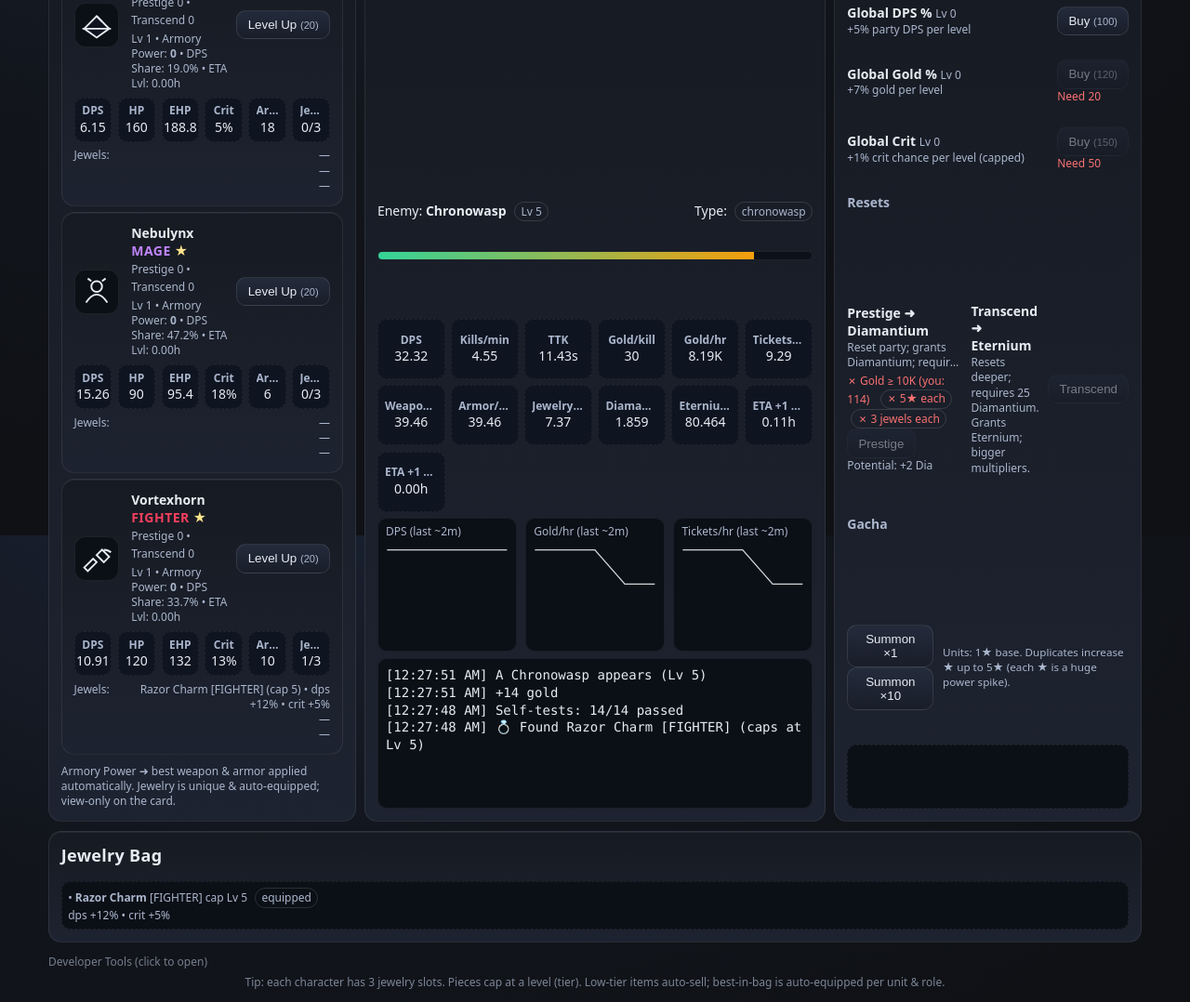
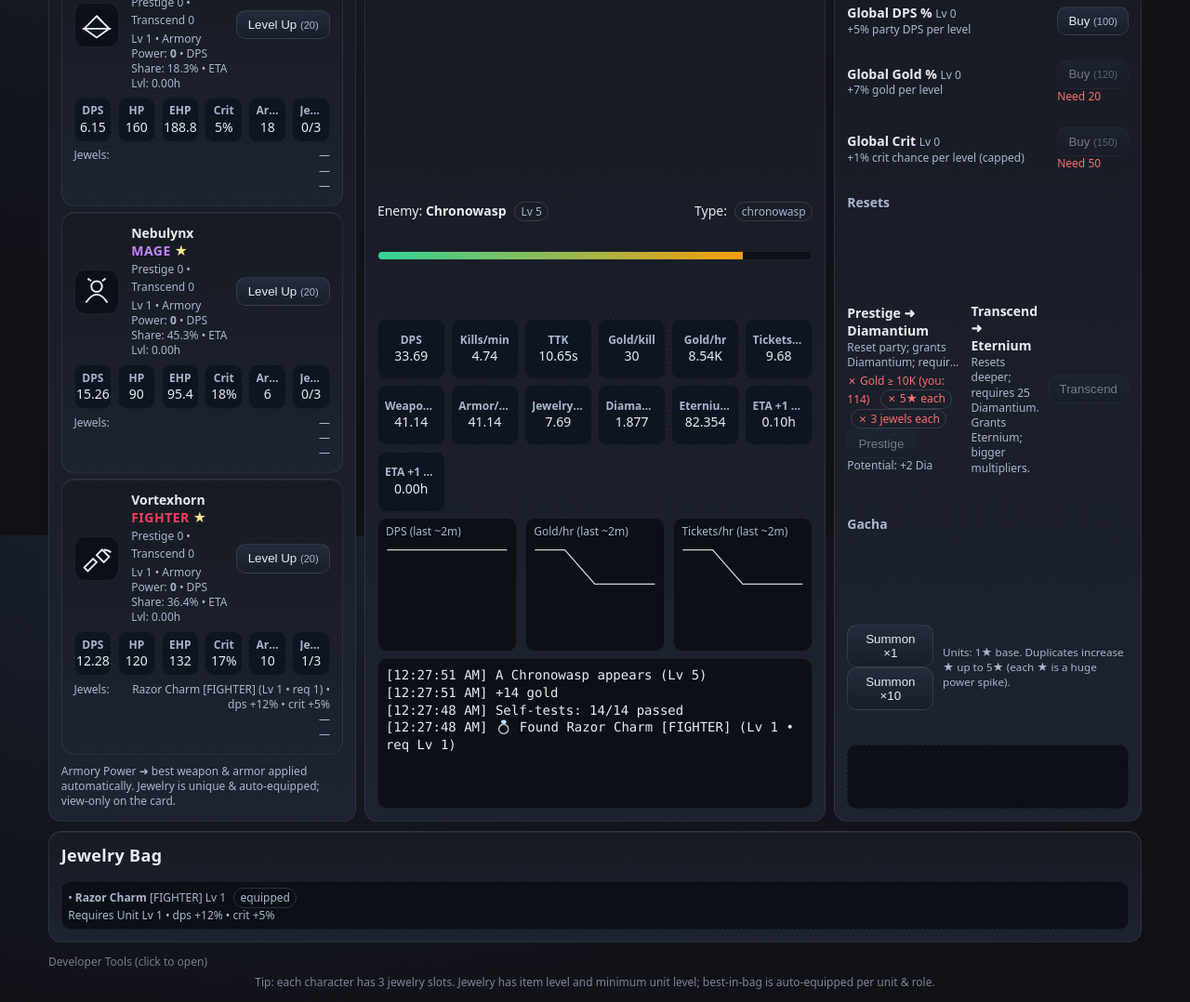
Before and after one commit to fedxc/animal_gacha, a plain HTML site: page animal_gacha.html in a window 1280 px wide. Shown: the part 224-1302 px from the top of the page at 93% size. Drawn offline with Linux system fonts and the light colour scheme.

Commit message:
feat: introduce scalable jewelry levels

```diff
--- a/animal_gacha.html
+++ b/animal_gacha.html
@@ -146,7 +146,7 @@
 
   <div id="toast" aria-live="polite"></div>
 
-  <div class="foot tiny">Tip: each character has 3 jewelry slots. Pieces cap at a level (tier). Low-tier items auto-sell; best-in-bag is auto-equipped per unit & role.</div>
+  <div class="foot tiny">Tip: each character has 3 jewelry slots. Jewelry has item level and minimum unit level; best-in-bag is auto-equipped per unit & role.</div>
 </div>
 
 <script>
@@ -214,6 +214,14 @@ const load = () => {
     UNIT_POOL.slice(0,3).forEach(u => S.roster[u.id] = seedUnit(u))
   }
   if(!S.inventory) S.inventory = {jewelry:{}}
+  // Jewelry migration: convert old tier-based pieces to itemLevel/minUnitLevel
+  Object.values(S.inventory.jewelry).forEach(j => {
+    if(j){
+      if(typeof j.itemLevel !== 'number') j.itemLevel = Math.max(1, j.tier || 1)
+      if(typeof j.minUnitLevel !== 'number') j.minUnitLevel = Math.max(1, j.tier || 1)
+      delete j.tier
+    }
+  })
   if(!S.upgrades) S.upgrades = {dps:0, gold:0, crit:0}
   if(!S.active) S.active = Object.keys(S.roster).slice(0,3)
   if(!S.meta) S.meta = {diamantium:0, eternium:0, prestiges:0}
@@ -267,7 +275,7 @@ const applyJewelry = (unit, stats, jIds=null) => {
     if(!jid) return
     const j = S.inventory.jewelry[jid]
     if(!j) return
-    const scale = Math.min(unit.level, j.tier) / j.tier
+    const scale = 1 + 0.08 * Math.pow(j.itemLevel, 0.85)
     add.dpsPct += (j.effects.dpsPct||0) * scale
     add.goldPct += (j.effects.goldPct||0) * scale
     add.armorPct += (j.effects.armorPct||0) * scale
@@ -312,12 +320,12 @@ const computeUnitStatsWithJewels = (unit, jIds) => {
 
 const partyUnits = () => S.active.map(id => S.roster[id]).filter(Boolean)
 const partyStats = () => { let p = { dps:0, goldPct:0 }; partyUnits().forEach(u => { const st = computeUnitStats(u); p.dps += st.effDps; p.goldPct += st.goldPct }); return p }
-const partyMinLevel = () => Math.min(...partyUnits().map(u=>u.level)) || 1
 
 // ===== Jewelry Auto-Management =====
 let _jid_counter = 1
 const makeJewelry = (forRole, lvl) => {
-  const tier = Math.max(5, Math.round(lvl/5)*5)
+  const minUnitLevel = Math.max(1, Math.round(lvl/5)*5)
+  const itemLevel = minUnitLevel
   const id = 'J'+(_jid_counter++)
   const names = { TANK:['Gravity Core','Aegis Kernel','Stoneheart Node'], MAGE:['Nebula Pendant','Quasar Lattice','Aether Prism'], FIGHTER:['Razor Charm','Blitz Fang','Impact Sigil'], ANY:['Time Shard','Echo Loop','Lucky Array'] }
   const role = forRole || pick(['TANK','MAGE','FIGHTER','ANY'])
@@ -326,59 +334,88 @@ const makeJewelry = (forRole, lvl) => {
   else if(role==='MAGE') effects = { dpsPct:0.18, goldPct:0.05 }
   else if(role==='FIGHTER') effects = { dpsPct:0.12, critPct:0.05 }
   else effects = { goldPct:0.09, dpsPct:0.05 }
-  return { id, name: pick(names[role]), role, tier, effects }
+  return { id, name: pick(names[role]), role, itemLevel, minUnitLevel, effects }
 }
 
-const jewelSaleValue = j => Math.floor(3 * j.tier)
+const jewelSaleValue = j => Math.floor(3 * j.itemLevel)
 
 function jewelScore(unit, j){
   if(!j) return -Infinity
   // Only consider role-compatible and level-capable items
   if(!(j.role==='ANY' || j.role===unit.role)) return -Infinity
-  if(j.tier < unit.level) return -Infinity
+  if(unit.level < j.minUnitLevel) return -Infinity
   const base = computeUnitStatsWithJewels(unit, []).effDps
   const withJ = computeUnitStatsWithJewels(unit, [j.id]).effDps
   const dEff = withJ - base
   const goldWeight = 5 // small nudge for gold boosters
-  const g = (j.effects.goldPct||0) * goldWeight
+  const scale = 1 + 0.08 * Math.pow(j.itemLevel, 0.85)
+  const g = (j.effects.goldPct||0) * scale * goldWeight
   return dEff + g
 }
 
 function autoManageJewelry(){
   if(!S || !S.inventory || !S.inventory.jewelry) return
-  // 1) Auto-sell below party min level
-  const minL = partyMinLevel()
-  let sold = 0, goldGained = 0
-  Object.values(S.inventory.jewelry).forEach(j => {
-    if(j && j.tier < minL){ sold++; goldGained += jewelSaleValue(j); delete S.inventory.jewelry[j.id] }
-  })
-  if(sold>0){ S.gold += goldGained; logMsg(`🗑️ Auto-sold ${sold} low-tier jewels (+${F(goldGained)} gold) [party min Lv ${minL}]`) }
 
-  // 2) Snapshot previous equips
   const prevEquips = {}
   partyUnits().forEach(u => { prevEquips[u.id] = (u.jewelry||[]).slice() })
 
-  // Build pool of all jewelry and mark currently equipped pieces as taken
   const pool = Object.values(S.inventory.jewelry).slice()
   const assigned = new Set()
   partyUnits().forEach(u => { (u.jewelry||[]).forEach(id => assigned.add(id)) })
 
-  // 3) Distribute best-available per unit (greedy, highest DPS first)
   const unitsSorted = partyUnits().slice().sort((a,b)=>computeUnitStats(b).effDps - computeUnitStats(a).effDps)
   for(const u of unitsSorted){
-    // Allow this unit to keep its previous jewels by freeing them from the taken set
     (prevEquips[u.id]||[]).forEach(id => assigned.delete(id))
 
-    const candidates = pool.filter(j => !assigned.has(j.id) && (j.role==='ANY' || j.role===u.role) && j.tier >= u.level)
+    const candidates = pool.filter(j => !assigned.has(j.id) && (j.role==='ANY' || j.role===u.role) && u.level >= j.minUnitLevel)
     candidates.sort((a,b)=>jewelScore(u,b) - jewelScore(u,a))
     const picks = candidates.slice(0,3)
-    // Mark assigned
     picks.forEach(j => assigned.add(j.id))
-    // Equip
     u.jewelry = [picks[0]?.id || null, picks[1]?.id || null, picks[2]?.id || null]
   }
+
+  autoSellJewelry()
   if(typeof renderParty === 'function') renderParty()
   if(typeof renderJewelryBag === 'function') renderJewelryBag()
+}
+
+function autoSellJewelry(){
+  const limit = 100
+  const inUse = new Set()
+  partyUnits().forEach(u => u.jewelry.forEach(id=>{ if(id) inUse.add(id) }))
+  const all = Object.values(S.inventory.jewelry)
+  const toSell = []
+
+  all.forEach(j => {
+    if(inUse.has(j.id)) return
+    const equipUnits = partyUnits().filter(u => u.level >= j.minUnitLevel && (j.role==='ANY' || j.role===u.role))
+    if(equipUnits.length===0) return
+    let best = false
+    for(const u of equipUnits){
+      const candidates = all.filter(k => (k.role==='ANY' || k.role===u.role) && u.level >= k.minUnitLevel)
+      candidates.sort((a,b)=>jewelScore(u,b) - jewelScore(u,a))
+      const top3 = candidates.slice(0,3).map(k=>k.id)
+      if(top3.includes(j.id)){ best = true; break }
+    }
+    if(!best) toSell.push(j)
+  })
+
+  let goldGained = 0
+  toSell.forEach(j => { goldGained += jewelSaleValue(j); delete S.inventory.jewelry[j.id] })
+  if(toSell.length>0) logMsg(`🗑️ Auto-sold ${toSell.length} dominated jewels (+${F(goldGained)} gold)`)
+
+  let list = Object.values(S.inventory.jewelry)
+  if(list.length > limit){
+    const overflow = list.length - limit
+    const candidates = list.filter(j => !inUse.has(j.id)).sort((a,b)=>a.itemLevel - b.itemLevel)
+    let gold2 = 0
+    for(let i=0;i<overflow && i<candidates.length;i++){
+      const j = candidates[i]
+      gold2 += jewelSaleValue(j)
+      delete S.inventory.jewelry[j.id]
+    }
+    if(overflow>0) logMsg(`🗑️ Auto-sold ${overflow} low-value jewels (+${F(gold2)} gold)`)
+  }
 }
 
 // ===== Battle & Drops =====
@@ -416,7 +453,7 @@ const awardArmor = () => {
   renderParty();
 }
 
-const awardJewelry = () => { const roles = [...new Set(partyUnits().map(u=>u.role))]; const role = chance(.7) ? pick(roles) : pick(['TANK','MAGE','FIGHTER','ANY']); const j = makeJewelry(role, S.enemy.level); S.inventory.jewelry[j.id] = j; logMsg(`💍 Found ${j.name} [${j.role}] (caps at Lv ${j.tier})`); autoManageJewelry(); renderJewelryBag(); renderParty() }
+const awardJewelry = () => { const roles = [...new Set(partyUnits().map(u=>u.role))]; const role = chance(.7) ? pick(roles) : pick(['TANK','MAGE','FIGHTER','ANY']); const j = makeJewelry(role, S.enemy.level); S.inventory.jewelry[j.id] = j; logMsg(`💍 Found ${j.name} [${j.role}] (Lv ${j.itemLevel} • req Lv ${j.minUnitLevel})`); autoManageJewelry(); renderJewelryBag(); renderParty() }
 
 const processKill = () => {
   const lvl = S.enemy.level
@@ -641,7 +678,7 @@ const renderResets = () => {
 function formatJewel(j){
   if(!j) return '—'
   const eff = Object.entries(j.effects).map(([k,v])=>{ if(k==='armorToDpsPct') return `A→D ${Math.round(v*100)}%`; return `${k.replace('Pct','')} +${Math.round(v*100)}%` }).join(' • ')
-  return `${j.name} [${j.role}] <span class="tiny">(cap ${j.tier}) • ${eff}</span>`
+  return `${j.name} [${j.role}] <span class="tiny">(Lv ${j.itemLevel} • req ${j.minUnitLevel}) • ${eff}</span>`
 }
 
 const renderParty = () => {
@@ -729,7 +766,8 @@ const renderJewelryBag = () => {
     const inUse = partyUnits().find(u => u.jewelry.includes(j.id))
     const badge = inUse?`<span class="tag">equipped</span>`:''
     const eff = Object.entries(j.effects).map(([k,v])=>{ if(k==='armorToDpsPct') return `Armor→DPS ${Math.round(v*100)}%`; return `${k.replace('Pct','')} +${Math.round(v*100)}%` }).join(' • ')
-    return `<div>• <b>${j.name}</b> [${j.role}] cap Lv ${j.tier} ${badge}<br><span class="tiny">${eff}</span></div>`
+    const req = partyUnits().some(u => u.level >= j.minUnitLevel) ? `Requires Unit Lv ${j.minUnitLevel}` : `<span style="color:var(--bad)">Requires Unit Lv ${j.minUnitLevel}</span>`
+    return `<div>• <b>${j.name}</b> [${j.role}] Lv ${j.itemLevel} ${badge}<br><span class="tiny">${req} • ${eff}</span></div>`
   }).join('')
 }
 
```
